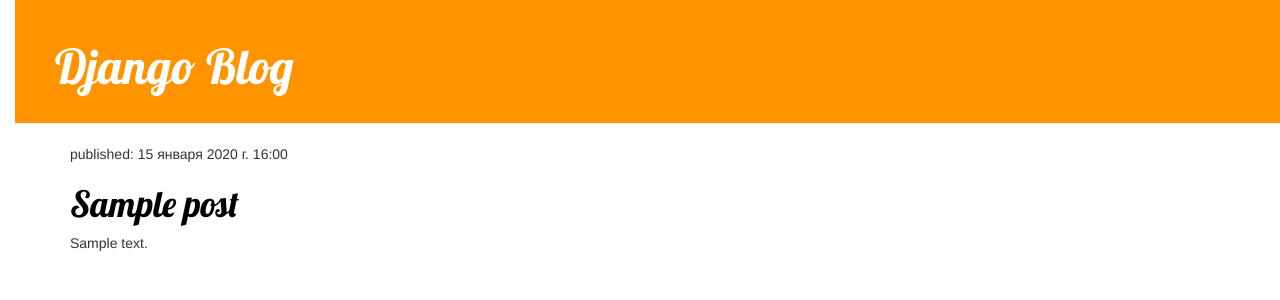
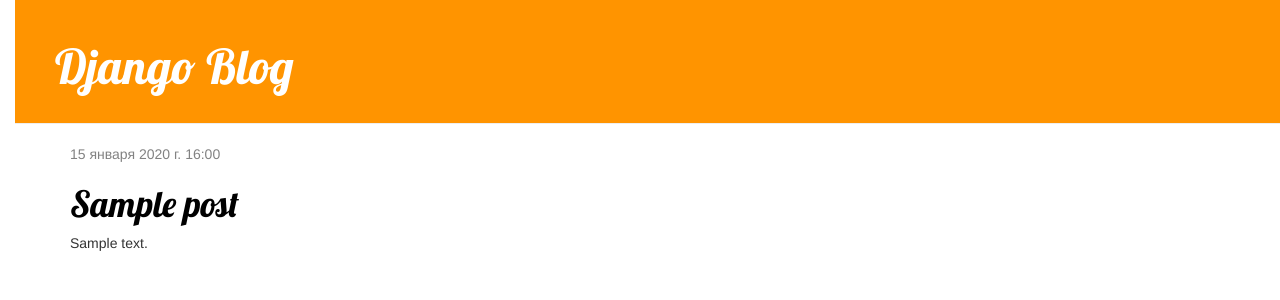
Before and after one commit to 55AZD55/my-first-blog, a Django app: page / in a window 1280 px wide. Shown: the top 300 px of the page. Run offline with Django 5.2, Linux system fonts and the light colour scheme; tables that the repository leaves empty hold one stand-in row (values such as "Sample post"); some libraries are stand-ins or nearby versions.

Commit message:
Next modifications

```diff
--- a/blog/templates/blog/base.html
+++ b/blog/templates/blog/base.html
@@ -1,16 +1,17 @@
 {% load static %}
 <html>
+
 <head>
-        <title>Django Girls blog</title>
+    <title>Django blog</title>
     <link rel="stylesheet" href="//maxcdn.bootstrapcdn.com/bootstrap/3.2.0/css/bootstrap.min.css">
     <link rel="stylesheet" href="//maxcdn.bootstrapcdn.com/bootstrap/3.2.0/css/bootstrap-theme.min.css">
     <link href='//fonts.googleapis.com/css?family=Lobster&subset=latin,latin-ext' rel='stylesheet' type='text/css'>
     <link rel="stylesheet" href="{% static 'css/blog.css' %}">
 </head>
-    <body>
+
 <body>
     <div class="page-header">
-                <h1><a href="/">Django Girls Blog</a></h1>
+        <h1><a href="/">Django Blog</a></h1>
     </div>
     <div class="content container">
         <div class="row">
@@ -21,5 +22,5 @@
         </div>
     </div>
 </body>
-    </body>
+
 </html>
--- a/blog/templates/blog/post_list.html
+++ b/blog/templates/blog/post_list.html
@@ -1,34 +1,13 @@
-{% load static %}
-<html>
+{% extends 'blog/base.html' %}
 
-<head>
-  <title>Django blog</title>
-  <link rel="stylesheet" href="//maxcdn.bootstrapcdn.com/bootstrap/3.2.0/css/bootstrap.min.css">
-  <link rel="stylesheet" href="//maxcdn.bootstrapcdn.com/bootstrap/3.2.0/css/bootstrap-theme.min.css">
-  <link rel="stylesheet" href="{% static 'css/blog.css' %}">
-  <link href="https://fonts.googleapis.com/css?family=Lobster&subset=latin,cyrillic" rel="stylesheet" type="text/css">
-</head>
-
-<body>
-  <div class="page-header">
-    <h1><a href="/">Django Blog</a></h1>
-  </div>
-
-  <div class="content container">
-    <div class="row">
-      <div class="col-md-8">
-        {% for post in posts %}
+{% block content %}
+    {% for post in posts %}
         <div class="post">
-          <p>published: {{ post.published_date }}</p>
-          <h1><a href="">{{ post.title }}</a></h1>
-          <p>{{ post.text|linebreaksbr }}</p>
+            <div class="date">
+                {{ post.published_date }}
+            </div>
+            <h1><a href="">{{ post.title }}</a></h1>
+            <p>{{ post.text|linebreaksbr }}</p>
         </div>
-        {% endfor %}
-      </div>
-    </div>
-  </div>
-
-
-</body>
-
-</html>
+    {% endfor %}
+{% endblock %}
```
Lines whose indentation alone changed are shown as unchanged.
